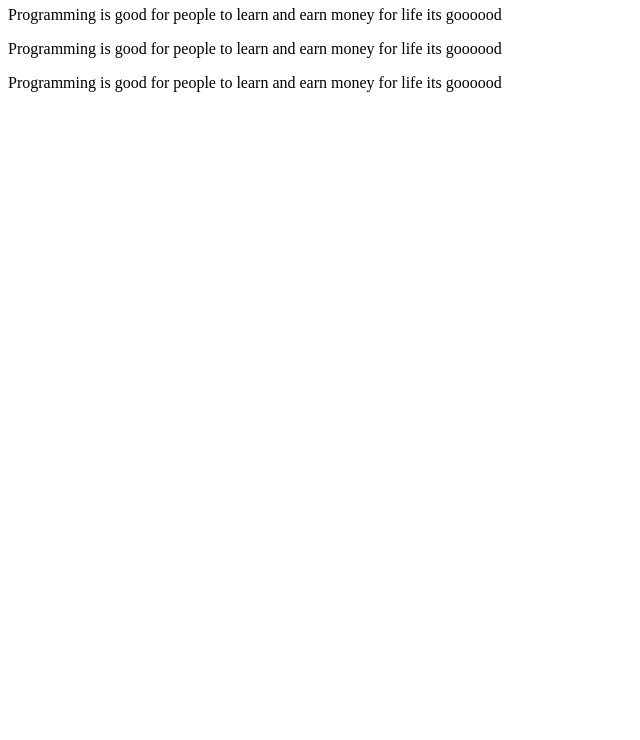
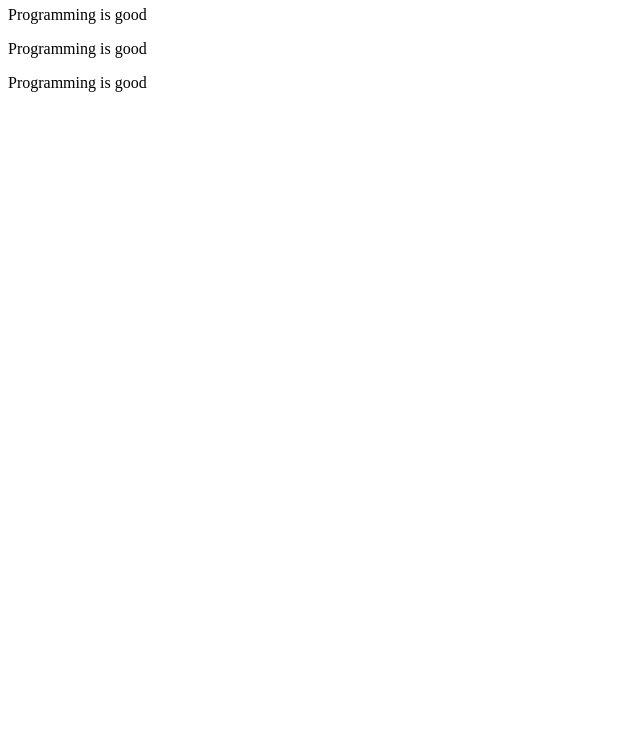
Before and after one commit to Abror30/superninja, a plain HTML site: page index.html in a window 1280 px wide. Shown: the part 60-800 px from the top of the page, without its empty margins (0-640 px from the left). Drawn offline with Linux system fonts and the light colour scheme.

Commit message:
Update index.html

```diff
--- a/index.html
+++ b/index.html
@@ -7,8 +7,8 @@
 </head>
 <body>
     <h1>SuperNinja</h1>
-    <p>Programming is good for people to learn and earn money for life its goooood</p>
-    <p>Programming is good for people to learn and earn money for life its goooood</p>
-    <p>Programming is good for people to learn and earn money for life its goooood</p>
+    <p>Programming is good </p>
+    <p>Programming is good </p>
+    <p>Programming is good </p>
 </body>
 </html>
```
